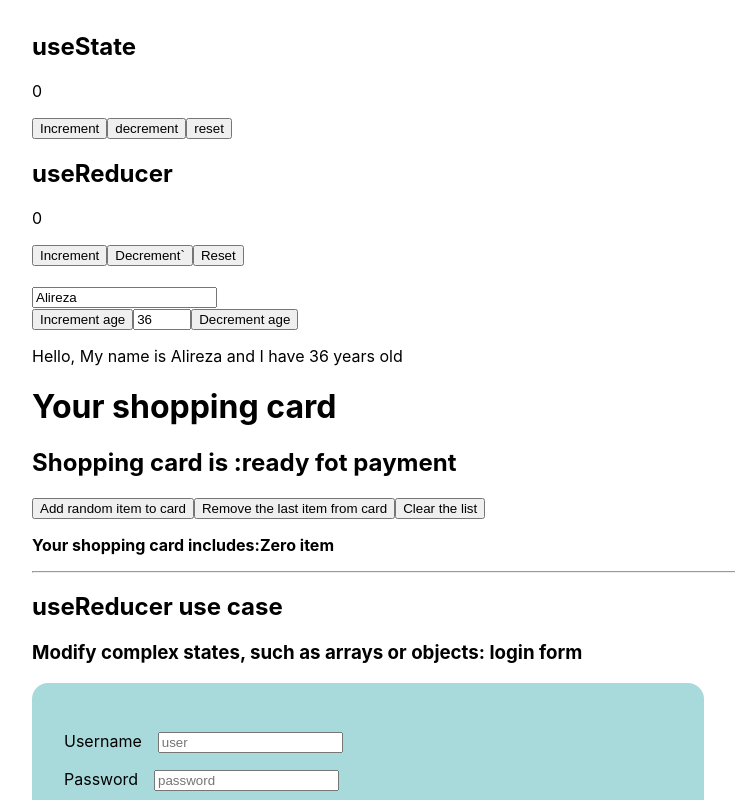
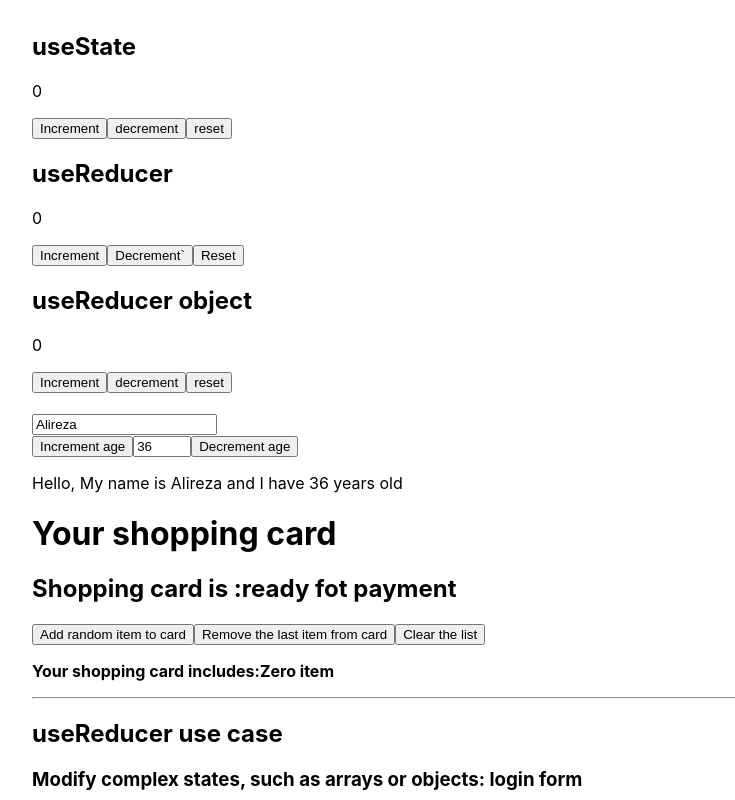
Before and after one commit to arbor0711/usereducer, a React (Create React App) app: page / in a window 1280 px wide. Shown: the top 800 px of the page, without its empty margins (0-735 px from the left). Built offline with nearby package versions, Linux system fonts and the light colour scheme.

Commit message:
useReducer OBJECT

```diff
--- a/src/App.js
+++ b/src/App.js
@@ -3,12 +3,14 @@
 import Login from "./components/Login";
 import CounterOne from "./components/CounterOne";
 import CounterTwo from "./components/CounterTwo";
+import CounterThree from "./components/CounterThree";
 
 function App() {
   return (
     <div>
       <CounterOne />
       <CounterTwo />
+      <CounterThree />
       <br></br>
       <Form />
       <MultipleStates />
--- /dev/null
+++ b/src/components/CounterThree.js
@@ -0,0 +1,31 @@
+import React, { useReducer } from "react";
+
+const initialValue = { firstCounter: 0 };
+
+const reducer = (state, action) => {
+  switch (action.type) {
+    case "INCREMENT":
+      return { firstCounter: state.firstCounter + 1 };
+    case "DECREMENT":
+      return { firstCounter: state.firstCounter - 1 };
+    case "RESET":
+      return initialValue;
+    default:
+      return state;
+  }
+};
+function CounterThree() {
+  const [count, dispatch] = useReducer(reducer, initialValue);
+
+  return (
+    <div>
+      <h2>useReducer object</h2>
+      <p>{count.firstCounter}</p>
+      <button onClick={() => dispatch({ type: "INCREMENT" })}>Increment</button>
+      <button onClick={() => dispatch({ type: "DECREMENT" })}>decrement</button>
+      <button onClick={() => dispatch({ type: "RESET" })}>reset</button>
+    </div>
+  );
+}
+
+export default CounterThree;
```
